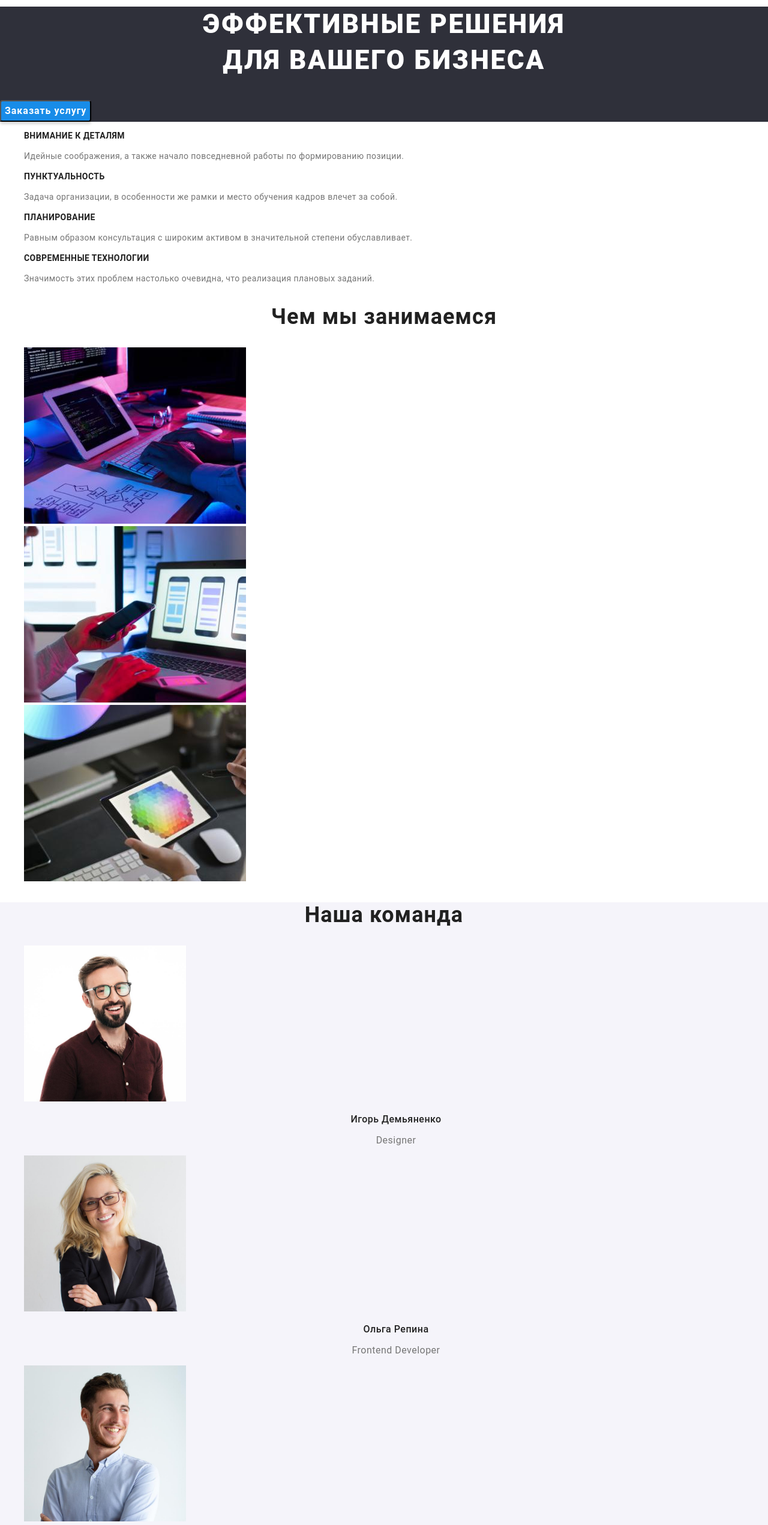
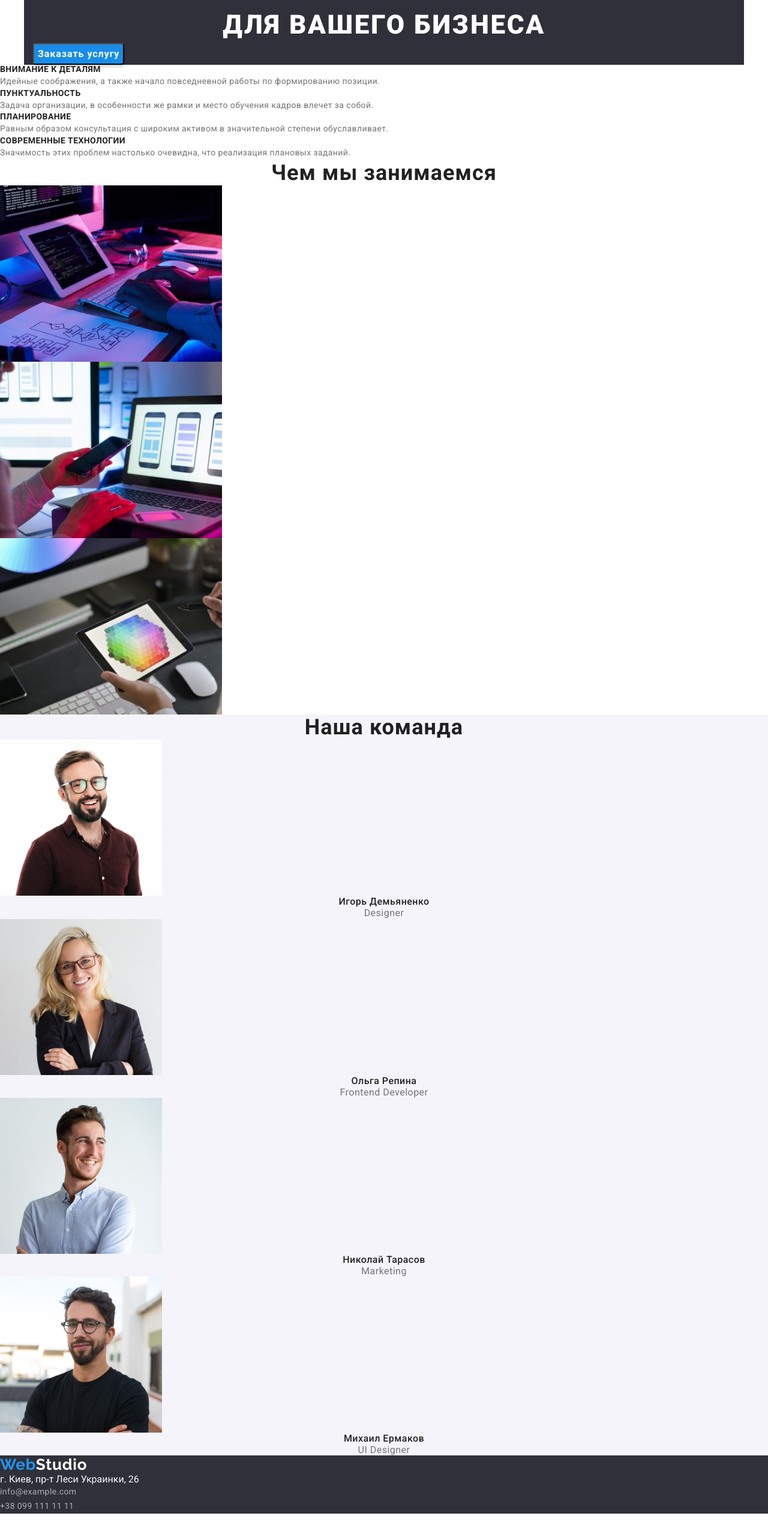
Before and after one commit to yurchenko-olga/goit-markup-hw-02-2, a plain HTML site: page index.html in a window 1280 px wide. Shown: the part 198-2740 px from the top of the page at 60% size. Drawn offline with nearby package versions, Linux system fonts and the light colour scheme.

Commit message:
13.02.22goit-markup-hw-02-2
Исправила цвета и адрес и убрала италик

```diff
--- a/css/style.css
+++ b/css/style.css
@@ -5,13 +5,76 @@
   --text-color-light: #757575;
   --text-color-theme-darc: #ffffff;
   --button-portfolio-color: #f5f4fa;
+  --light-grey-color-section: #f5f4fa;
+  --color-60%fff: rgba(255, 255, 255, 0.6);
+  --box-shadow: 0px 4px 4px rgba(0, 0, 0, 0.15);
+
+  --hero-footer-background-color: #2f303a;
+
   --primary-font-family: 'Roboto', sans-serif;
   --secondary-font-family: 'Raleway', sans-serif;
 }
-.body {
+body {
   font-family: var(--primary-font-family);
   color: #212121;
 }
+
+h1,
+h2,
+h3,
+h4,
+h5,
+h6,
+p {
+  margin-top: 0;
+  margin-bottom: 0;
+}
+
+ul,
+ol {
+  margin-top: 0;
+  margin-bottom: 0;
+  padding-left: 0;
+}
+
+img {
+  display: block;
+}
+.logo-web {
+  color: var(--accent-color);
+}
+.logo-studio {
+  color: var(--header-logo-darc-color);
+}
+.footer-logo-studio {
+  color: var(--text-color-theme-darc);
+}
+.list {
+  list-style: none;
+}
+.link {
+  text-decoration: none;
+}
+
+li {
+  list-style-type: none;
+}
+
+.section {
+  padding-top: 130px;
+  padding-bottom: 130px;
+}
+
+.container {
+  width: 1200px;
+  padding-left: 15px;
+  padding-right: 15px;
+  margin-left: auto;
+  margin-right: auto;
+}
+/* =========  END   =========*/
+/* ========= START HEADER ========= */
+
 .nav-list-link {
   font-weight: 500;
   font-size: 14px;
@@ -38,6 +101,29 @@
 .contact-mailto:focus {
   color: var(--accent-color);
 }
+
+.title-img {
+  font-weight: 700;
+  font-size: 36px;
+  line-height: 1.17;
+  text-align: center;
+  letter-spacing: 0.03em;
+}
+
+.header {
+  background: var(--text-color-theme-darc);
+
+  padding-top: 32px;
+  padding-bottom: 32px;
+}
+
+.header-container {
+  display: flex;
+  align-items: center;
+}
+
+/* ========= END HEADER ========= */
+
 /* ========= START COMPONENTS ========= */
 .logo {
   font-family: var(--secondary-font-family);
@@ -45,31 +131,6 @@
   font-size: 26px;
   line-height: 1.19;
   letter-spacing: 0.03em;
-
-  /*position: absolute;
-  width: 145px;
-  height: 31px;
-  left: 215px;
-  top: 24px;*/
-}
-.logo-web {
-  color: var(--accent-color);
-}
-.logo-studio {
-  color: var(--header-logo-darc-color);
-}
-.footer-logo-studio {
-  color: var(--text-color-theme-darc);
-}
-.list {
-  list-style: none;
-}
-.link {
-  text-decoration: none;
-}
-
-li {
-  list-style-type: none;
 }
 
 .mobal-btn {
@@ -87,6 +148,7 @@ li {
   cursor: pointer;
   box-shadow: 0px 4px 4px rgba(0, 0, 0, 0.15);
   border-radius: 4px;
+  text-align: center;
 }
 
 .mobal-btn:hover,
@@ -103,23 +165,13 @@ li {
   letter-spacing: 0.03em;
 }
 
-.title-img {
-  font-weight: 700;
-  font-size: 36px;
-  line-height: 1.17;
-  text-align: center;
-  letter-spacing: 0.03em;
-}
 /* =========  END  COMPONENTS =========*/
 /* ========= START HERO ========= */
+
 .hero {
-  background: #2f303a;
-  /*position: absolute;
-  width: 1600px;
-  height: 600px;
-  left: 0px;
-  top: 80px;*/
+  background-color: var(--hero-footer-background-color);
 }
+
 .main-title {
   font-weight: 900;
   font-size: 44px;
@@ -131,12 +183,6 @@ li {
 }
 /* ========= END HERO ========= */
 /* ========= START ABOUT ========= */
-/*.about {*/
-/*position: absolute;
-  width: 1170px;
-  height: 386px;
-  left: 215px;
-  top: 969px;*/
 
 .specifics-theme {
   font-weight: 700;
@@ -155,39 +201,32 @@ li {
 
 /* ========= END TEAM ========= */
 .section-our-team {
-  /*position: absolute;
-width: 1600px;
-height: 648px;
-left: 0px;
-top: 1449px;*/
-  background: #f5f4fa;
+  background: var(--button-portfolio-color);
 }
 /* ========= END TEAM ========= */
 /* ========= START FOOTER ========= */
 .footer {
-  /*position: absolute;
-width: 1600px;
-height: 252px;
-left: 0px;
-top: 2097px;*/
-  background: #2f303a;
+  background: var(--hero-footer-background-color);
 }
+.footer-address {
+  font-family: var(--primary-font-family);
+  font-style: normal;
+}
+
 .address-houce {
+  color: var(--button-portfolio-color);
+}
+
+.address-mailto,
+.addres-phone {
   font-size: 14px;
   line-height: 1.71;
   letter-spacing: 0.03em;
-  color: var(--text-color-theme-darc);
-}
-.address-mailto-phone {
-  font-size: 14px;
-  line-height: 1.71;
-  letter-spacing: 0.03em;
+
   color: rgba(255, 255, 255, 0.6);
 }
 /* ========= END FOOTER ========= */
 /* ==========START  PORTFOLIO ========== */
-/*.portfolio {
-}*/
 
 .portfolio-filter-btn {
   background: var(--button-portfolio-color);
--- a/index.html
+++ b/index.html
@@ -1,5 +1,6 @@
 <!DOCTYPE html>
 <html lang="ru">
+
 <head>
     <meta charset="UTF-8">
     <meta http-equiv="X-UA-Compatible" content="IE=edge">
@@ -9,15 +10,20 @@
     <link rel="preconnect" href="https://fonts.googleapis.com">
     <link rel="preconnect" href="https://fonts.gstatic.com" crossorigin>
 
-       <!--   link href="https://fonts.googleapis.com/css2?family=Raleway:wght@700&family=Roboto:wght@400;500;700;900&display=swap"rel="stylesheet"   -->
+    <link
+        href="https://fonts.googleapis.com/css2?family=Raleway:wght@700&family=Roboto:wght@400;500;700;900&display=swap"
+        rel="stylesheet">
 
-    <link rel="stylesheet" href="https://cdnjs.cloudflare.com/ajax/libs/modern-normalize/1.1.0/modern-normalize.min.css" integrity="sha512-wpPYUAdjBVSE4KJnH1VR1HeZfpl1ub8YT/NKx4PuQ5NmX2tKuGu6U/JRp5y+Y8XG2tV+wKQpNHVUX03MfMFn9Q==" crossorigin="anonymous" referrerpolicy="no-referrer" />
+    <link rel="stylesheet" href="https://cdnjs.cloudflare.com/ajax/libs/modern-normalize/1.1.0/modern-normalize.min.css"
+        integrity="sha512-wpPYUAdjBVSE4KJnH1VR1HeZfpl1ub8YT/NKx4PuQ5NmX2tKuGu6U/JRp5y+Y8XG2tV+wKQpNHVUX03MfMFn9Q=="
+        crossorigin="anonymous" referrerpolicy="no-referrer">
 
     <link rel="stylesheet" href="./css/style.css">
 </head>
 
 <body class="body">
-    <header class="header" >
+    <header class="header">
+        <div class="container header-container">
             <nav class="navigation">
                 <a class="logo link" href="index.html" aria-label="логотип сайта">
                     <p><span class="logo-web">Web</span><span class="logo-studio">Studio</span></p>
@@ -25,23 +31,29 @@
 
                 <ul class="nav-list list">
                     <li class="nav-list-item">
-                    <a class="nav-list-link link active-page" href="">Студия</a></li>
+                        <a class="nav-list-link link active-page" href="">Студия</a>
+                    </li>
                     <li class="nav-list-item">
-                    <a class="nav-list-link link " href="./portfolio.html">Портфолио</a></li>
+                        <a class="nav-list-link link " href="./portfolio.html">Портфолио</a>
+                    </li>
                     <li class="nav-list-item">
-                    <a class="nav-list-link link" href="">Контакты</a></li>
+                        <a class="nav-list-link link" href="">Контакты</a>
+                    </li>
                 </ul>
             </nav>
 
             <a class="contact-mailto link" href="mailto:info@devstudio.com">info@devstudio.com</a>
             <a class="contact-number link" href="tel:+380961111111">+38 096 111 11 11</a>
+        </div>
     </header>
 
     <main>
         <!--  HERO -->
-      <section class="hero">
+        <section class="hero container">
+
             <h1 class="main-title" lang="ru">Эффективные решения <br> для вашего бизнеса </h1>
-          <button class="mobal-btn" type="button" >Заказать услугу</button>
+            <button class="mobal-btn" type="button">Заказать услугу</button>
+
         </section>
 
         <!--  ABOUT -->
@@ -50,17 +62,25 @@
             <!--  Особенности работы -->
             <ul class="specifics">
                 <li class="specifics-one">
-                    <h3 class="specifics-theme" >Внимание к деталям</h3>
-                    <p class="specifics-description">Идейные соображения, а также начало повседневной работы по формированию позиции.</p></li>
+                    <h3 class="specifics-theme">Внимание к деталям</h3>
+                    <p class="specifics-description">Идейные соображения, а также начало повседневной работы по
+                        формированию позиции.</p>
+                </li>
                 <li class="specifics-two">
                     <h3 class="specifics-theme">Пунктуальность</h3>
-                    <p class="specifics-description">Задача организации, в особенности же рамки и место обучения кадров влечет за собой.</p></li>
+                    <p class="specifics-description">Задача организации, в особенности же рамки и место обучения кадров
+                        влечет за собой.</p>
+                </li>
                 <li class="specifics-three">
                     <h3 class="specifics-theme">Планирование</h3>
-                    <p class="specifics-description">Равным образом консультация с широким активом в значительной степени обуславливает.</p></li>
+                    <p class="specifics-description">Равным образом консультация с широким активом в значительной
+                        степени обуславливает.</p>
+                </li>
                 <li class="specifics-four">
                     <h3 class="specifics-theme">Современные технологии</h3>
-                    <p class="specifics-description">Значимость этих проблем настолько очевидна, что реализация плановых заданий.</p></li>
+                    <p class="specifics-description">Значимость этих проблем настолько очевидна, что реализация плановых
+                        заданий.</p>
+                </li>
             </ul>
         </section>
 
@@ -69,11 +89,14 @@
             <h2 class="title-img">Чем мы занимаемся</h2>
             <ul class="list-img-work">
                 <li class="img-work">
-                        <img src="./images/img11.jpg" alt="работа програмиста" width="370" height="294" ></li>
+                    <img src="./images/img11.jpg" alt="работа програмиста" width="370" height="294">
+                </li>
                 <li class="img-work">
-                        <img src="./images/img22.jpg" alt="для смартфонов" width="370" height="294" ></li>
+                    <img src="./images/img22.jpg" alt="для смартфонов" width="370" height="294">
+                </li>
                 <li class="img-work">
-                        <img src="./images/img33.jpg" alt="для графических планшетов" width="370" height="294"></li>
+                    <img src="./images/img33.jpg" alt="для графических планшетов" width="370" height="294">
+                </li>
             </ul>
         </section>
 
@@ -84,19 +107,23 @@
                 <li class="bloc-img-team">
                     <img class="img-team" src="./images/img44.jpg" alt="" width="270" height="260">
                     <h3 class="img-name-team">Игорь Демьяненко</h3>
-                    <p class="img-position-team">Designer</p></li>
+                    <p class="img-position-team">Designer</p>
+                </li>
                 <li class="bloc-img-team">
                     <img src="./images/img55.jpg" alt="" width="270" height="260">
                     <h3 class="img-name-team">Ольга Репина</h3>
-                    <p class="img-position-team">Frontend Developer</p></li>
+                    <p class="img-position-team">Frontend Developer</p>
+                </li>
                 <li class="bloc-img-team">
                     <img src="./images/img66.jpg" alt="" width="270" height="260">
                     <h3 class="img-name-team">Николай Тарасов</h3>
-                    <p class="img-position-team">Marketing</p></li>
+                    <p class="img-position-team">Marketing</p>
+                </li>
                 <li class="bloc-img-team">
                     <img src="./images/img77.jpg" alt="" width="270" height="260">
                     <h3 class="img-name-team">Михаил Ермаков</h3>
-                    <p class="img-position-team">UI Designer</p></li>
+                    <p class="img-position-team">UI Designer</p>
+                </li>
             </ul>
         </section>
     </main>
@@ -107,13 +134,16 @@
             <p><span class="logo-web">Web</span><span class="footer-logo-studio">Studio</span></p>
         </a>
 
-        <address class="footer-address list">
+        <address class="footer-address">
             <ul>
-                <li class="address-houce"> г. Киев, пр-т Леси Украинки, 26 ></li>
-                <li class="address-mailto-phone"> info@example.com <br> +38 099 111 11 11 </li>
+                <li><a class="address-houce link" href="https://goo.gl/maps/d5UaujWhcwxQYGqRA" target="_blank"
+                        rel="noopener noreferrer">г. Киев, пр-т Леси Украинки, 26</a></li>
+                <li><a class="address-mailto link" href="mailto:">info@example.com</a></li>
+                <li><a class="address-mailto link" href="phone:">+38 099 111 11 11</a></li>
             </ul>
         </address>
     </footer>
 
 </body>
+
 </html>
```
Also changed, not shown: portfolio.html (+39 -20 lines). Lines whose indentation alone changed are shown as unchanged.
